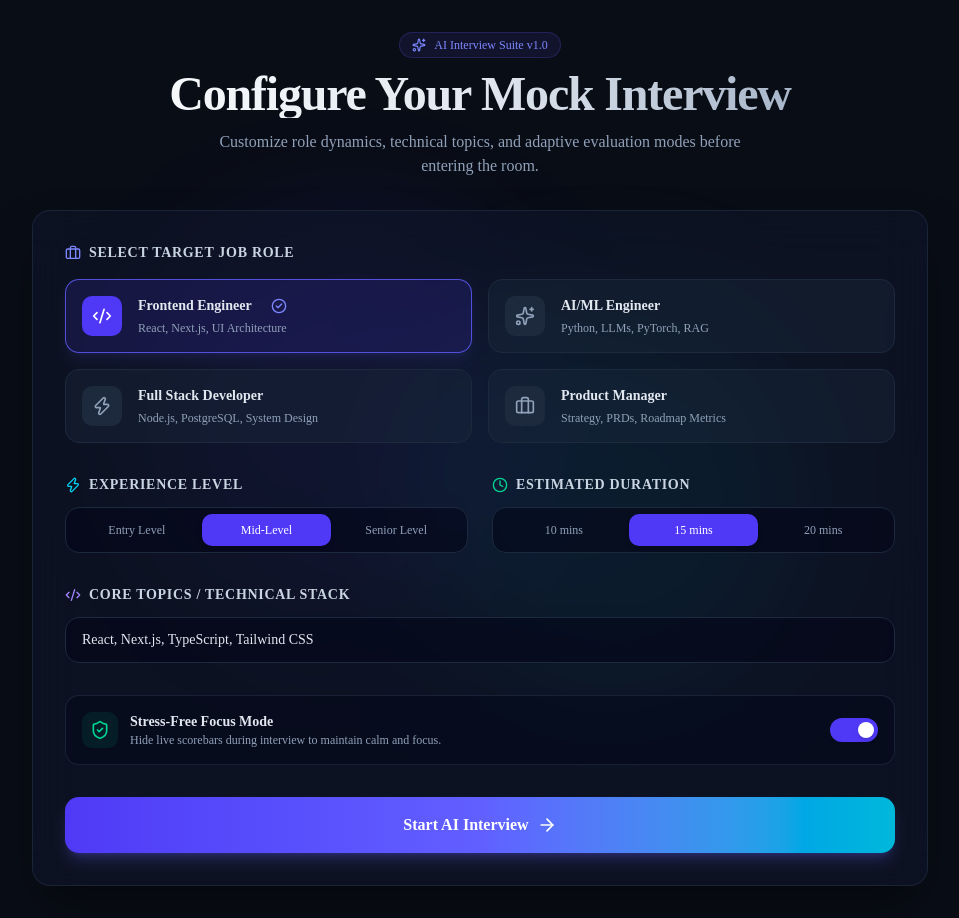
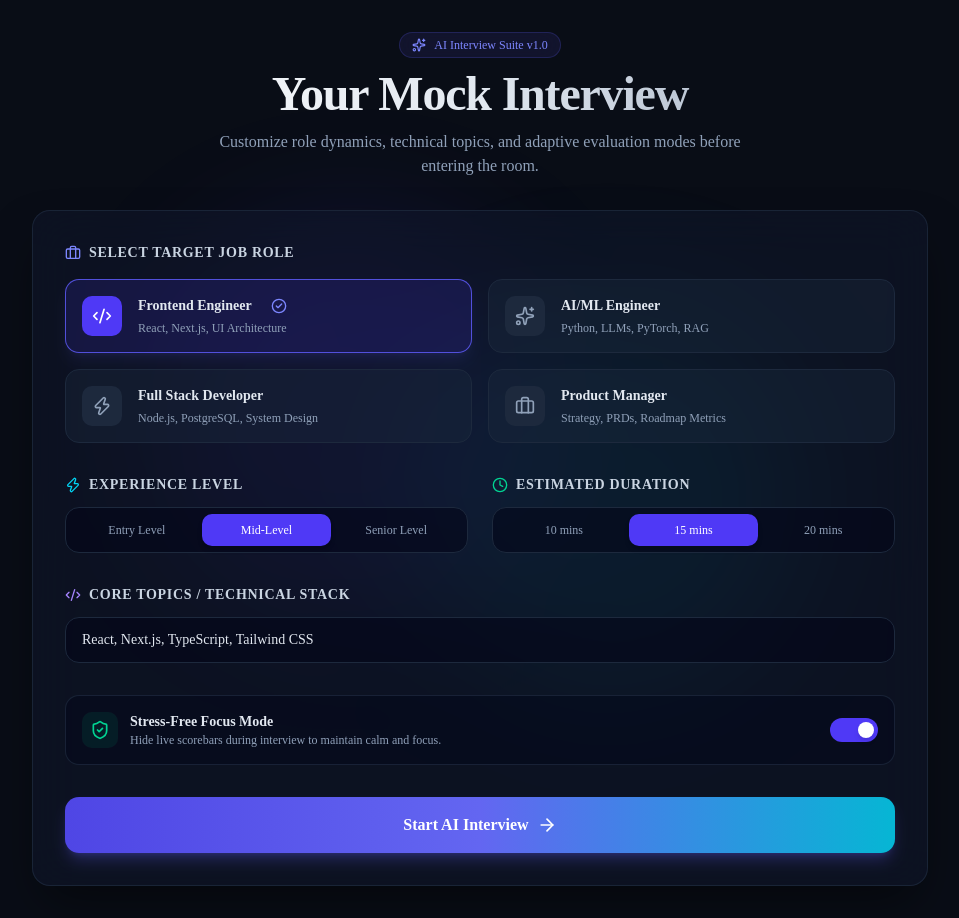
Before and after one commit to nainamaurya460-star/vicodathon_the_aarambhies, a Next.js app: page /interview/setup in a window 1280 px wide. Shown: the whole page, without its empty margins (160-1119 px from the left). Built offline with nearby package versions, Linux system fonts and the light colour scheme.

Commit message:
fix(setup): resolve button gradient css linter warning and clean problems tab

```diff
--- a/src/app/interview/setup/page.tsx
+++ b/src/app/interview/setup/page.tsx
@@ -30,10 +30,29 @@ export default function InterviewSetupPage() {
   const [duration, setDuration] = useState("15 mins");
   const [skills, setSkills] = useState("React, Next.js, TypeScript, Tailwind CSS");
   const [focusMode, setFocusMode] = useState(true);
+  const [isSubmitting, setIsSubmitting] = useState(false);
 
-  const handleStartInterview = () => {
-    // Navigating to active interview room
-    router.push("/interview/demo-123");
+  const handleStartInterview = async () => {
+    setIsSubmitting(true);
+    try {
+      const activeRoleObj = roles.find((r) => r.id === selectedRole);
+
+      const interviewConfig = {
+        role: activeRoleObj ? activeRoleObj.title : "Software Engineer",
+        seniority: experience,
+        duration: duration,
+        topic: skills,
+        focusMode: focusMode,
+        createdAt: new Date().toISOString(),
+      };
+
+      sessionStorage.setItem("active_interview_config", JSON.stringify(interviewConfig));
+      router.push("/interview");
+    } catch (error) {
+      console.error("Failed to initialize session configuration:", error);
+    } finally {
+      setIsSubmitting(false);
+    }
   };
 
   return (
@@ -48,9 +67,14 @@ export default function InterviewSetupPage() {
           <div className="inline-flex items-center gap-2 px-3 py-1 rounded-full bg-indigo-500/10 border border-indigo-500/20 text-indigo-400 text-xs font-medium backdrop-blur-md">
             <Sparkles className="w-3.5 h-3.5" /> AI Interview Suite v1.0
           </div>
-          <h1 className="text-3xl md:text-5xl font-extrabold tracking-tight bg-gradient-to-r from-white via-slate-200 to-slate-400 bg-clip-text text-transparent">
-            Configure Your Mock Interview
+
+          <h1
+            className="text-3xl md:text-5xl font-extrabold tracking-tight bg-clip-text text-transparent"
+            style={{ backgroundImage: "linear-gradient(to right, #ffffff, #e2e8f0, #94a3b8)" }}
+          >
+            Your Mock Interview
           </h1>
+
           <p className="text-slate-400 text-sm md:text-base max-w-xl mx-auto">
             Customize role dynamics, technical topics, and adaptive evaluation modes before entering the room.
           </p>
@@ -183,10 +207,13 @@ export default function InterviewSetupPage() {
           {/* Action Button */}
           <button
             type="button"
+            disabled={isSubmitting}
             onClick={handleStartInterview}
-            className="w-full py-4 rounded-xl bg-gradient-to-r from-indigo-600 via-indigo-500 to-cyan-500 hover:from-indigo-500 hover:to-cyan-400 text-white font-bold text-base shadow-lg shadow-indigo-500/25 flex items-center justify-center gap-2 group transition-all duration-200"
+            className="w-full py-4 rounded-xl text-white font-bold text-base shadow-lg shadow-indigo-500/25 flex items-center justify-center gap-2 group transition-all duration-200 disabled:opacity-50"
+            style={{ backgroundImage: "linear-gradient(to right, #4f46e5, #6366f1, #06b6d4)" }}
           >
-            Start AI Interview <ArrowRight className="w-5 h-5 group-hover:translate-x-1 transition-transform" />
+            {isSubmitting ? "Initializing Session..." : "Start AI Interview"}
+            <ArrowRight className="w-5 h-5 group-hover:translate-x-1 transition-transform" />
           </button>
         </div>
       </main>
```
